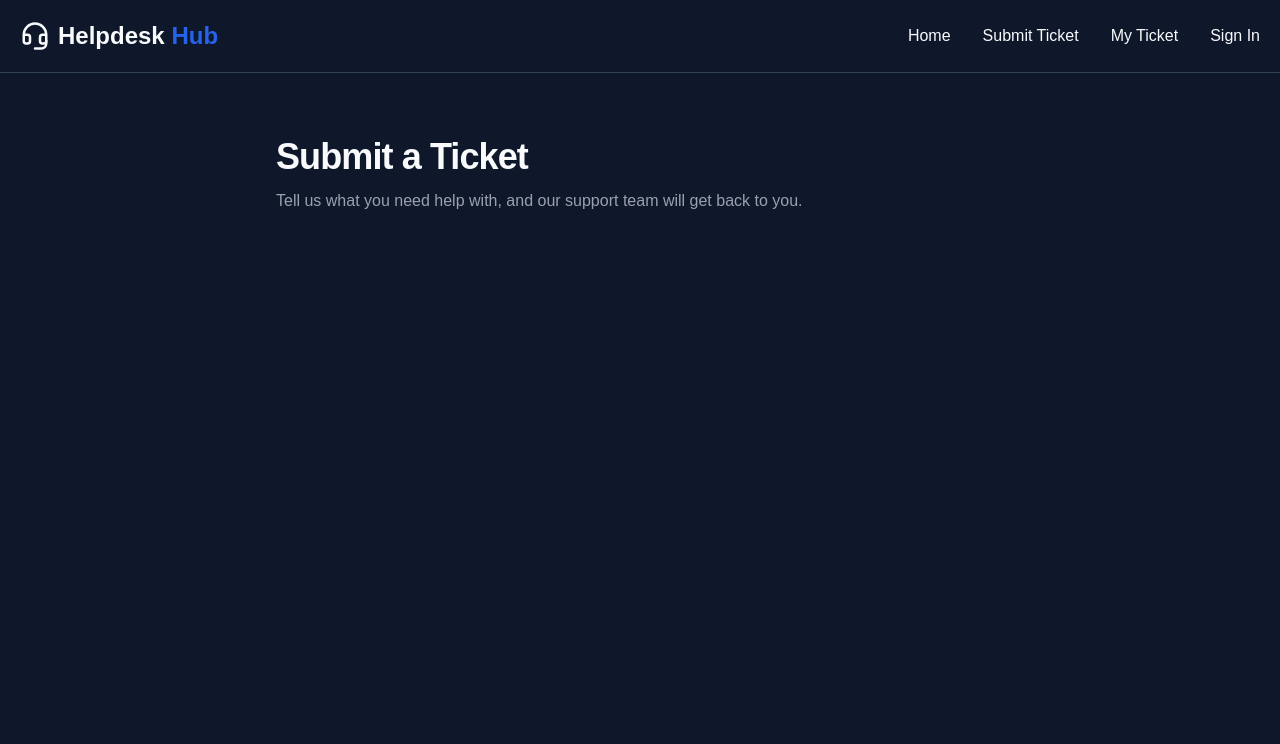
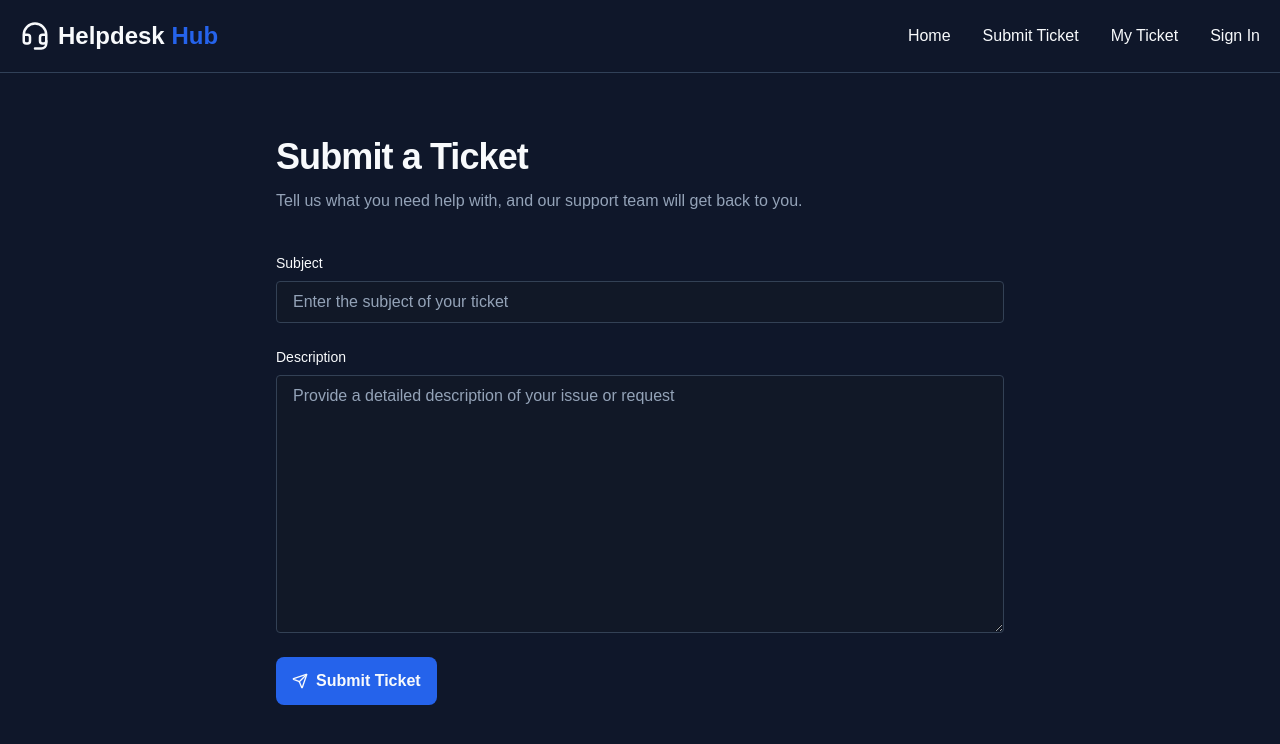
Before and after one commit to DDao19/helpdesk-hub, a React (Vite) app: page /tickets/new in a window 1280 px wide. Shown: the top 744 px of the page. Built offline with nearby package versions, Linux system fonts and the light colour scheme.

Commit message:
feat(tickets): add form and router navigation

```diff
--- a/src/components/Hero.tsx
+++ b/src/components/Hero.tsx
@@ -1,3 +1,4 @@
+import { Link } from "react-router-dom";
 import { ArrowRight } from "lucide-react";
 
 function Hero() {
@@ -15,13 +16,13 @@ function Hero() {
         quickly and easily.
       </p>
 
-      <button
-        type="button"
-        className="mt-8 inline-flex items-center gap-2 rounded-lg bg-accent px-6 py-3 font-semibold text-forground transition-colors hover:bg-blue-700 focus-visible:outline-2 focus-visible:outline-offset-4 focus-visible:outline-accent"
+      <Link
+        to="/tickets/new"
+        className="mt-8 inline-flex items-center gap-2 rounded-lg bg-accent px-4 py-3 font-semibold text-foreground transition-colors hover:bg-blue-700 focus-visible:outline-2 focus-visible:outline-offset-4 focus-visible:outline-accent"
       >
         Submit a Ticket
         <ArrowRight size={18} />
-      </button>
+      </Link>
     </section>
   );
 }
--- a/src/components/Navbar.tsx
+++ b/src/components/Navbar.tsx
@@ -77,34 +77,34 @@ function Navbar() {
       {/* Mobile menu */}
       {isMenuOpen && (
         <div className="absolute left-0 top-full flex w-full flex-col bg-border md:hidden mobile-menu-enter">
-          <a
-            href="/"
+          <Link
+            to="/"
             onClick={() => setIsMenuOpen(false)}
             className="px-6 py-4 border-b border-foreground/10 transition-colors hover:bg-accent focus-visible:outline-2 focus-visible:outline-offset-2 focus-visible:outline-accent"
           >
             Home
-          </a>
-          <a
-            href="/submit-ticket"
+          </Link>
+          <Link
+            to="/tickets/new"
             onClick={() => setIsMenuOpen(false)}
             className="px-6 py-4 border-b border-foreground/10 transition-colors hover:bg-accent focus-visible:outline-2 focus-visible:outline-offset-2 focus-visible:outline-accent"
           >
             Submit Ticket
-          </a>
-          <a
-            href="/my-tickets"
+          </Link>
+          <Link
+            to="/my-tickets"
             onClick={() => setIsMenuOpen(false)}
             className="px-6 py-4 border-b border-foreground/10 transition-colors hover:bg-accent focus-visible:outline-2 focus-visible:outline-offset-2 focus-visible:outline-accent"
           >
             My Tickets
-          </a>
-          <a
-            href="/sign-in"
+          </Link>
+          <Link
+            to="/sign-in"
             onClick={() => setIsMenuOpen(false)}
             className="px-6 py-4 border-foreground/10 transition-colors hover:bg-accent focus-visible:outline-2 focus-visible:outline-offset-2 focus-visible:outline-accent"
           >
             Sign In
-          </a>
+          </Link>
         </div>
       )}
     </nav>
--- a/src/pages/TicketSubmission.tsx
+++ b/src/pages/TicketSubmission.tsx
@@ -1,14 +1,63 @@
+import { Send } from "lucide-react";
+
 function TicketSubmission() {
   return (
-    <main className="mx-auto max-w-3xl px-5 py-16">
+    <main className="mx-auto max-w-3xl px-5 py-10 md:py-16">
+      <div className="mb-10">
         <h1 className="text-3xl font-bold tracking-tight sm:text-4xl">
           Submit a Ticket
         </h1>
 
-      <p className="mt-3 text-gray-400">
+        <p className="mt-3 text-muted">
           Tell us what you need help with, and our support team will get back to
           you.
         </p>
+      </div>
+
+      <form className="space-y-6">
+        <div className="flex flex-col gap-2">
+          <label
+            htmlFor="subject"
+            className="text-sm font-medium text-foreground"
+          >
+            Subject
+          </label>
+          <input
+            id="subject"
+            name="subject"
+            type="text"
+            className="w-full rounded border border-border bg-surface px-4 py-2 text-foreground placeholder:text-muted focus:border-accent focus-visible:outline-none focus-visible:ring-2 focus-visible:ring-accent"
+            placeholder="Enter the subject of your ticket"
+            required
+          />
+        </div>
+
+        <div className="flex flex-col gap-2">
+          <label
+            htmlFor="description"
+            className="text-sm font-medium text-foreground"
+          >
+            Description
+          </label>
+          <textarea
+            id="description"
+            name="description"
+            rows={10}
+            className="w-full rounded border border-border bg-surface px-4 py-2 resize-y text-foreground placeholder:text-muted focus:border-accent focus-visible:outline-none focus-visible:ring-2 focus-visible:ring-accent"
+            placeholder="Provide a detailed description of your issue or request"
+            required
+          ></textarea>
+        </div>
+        <div>
+          <button
+            type="submit"
+            className="inline-flex items-center gap-2 rounded-lg bg-accent px-4 py-3 font-semibold text-foreground cursor-pointer transition-colors hover:bg-blue-700 focus-visible:outline-2 focus-visible:outline-offset-4 focus-visible:outline-accent"
+          >
+            <Send size={16} />
+            Submit Ticket
+          </button>
+        </div>
+      </form>
     </main>
   );
 }
```
Lines whose indentation alone changed are shown as unchanged.
